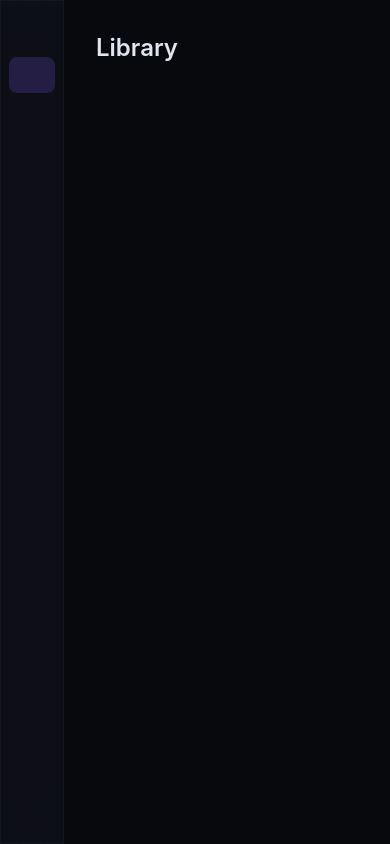
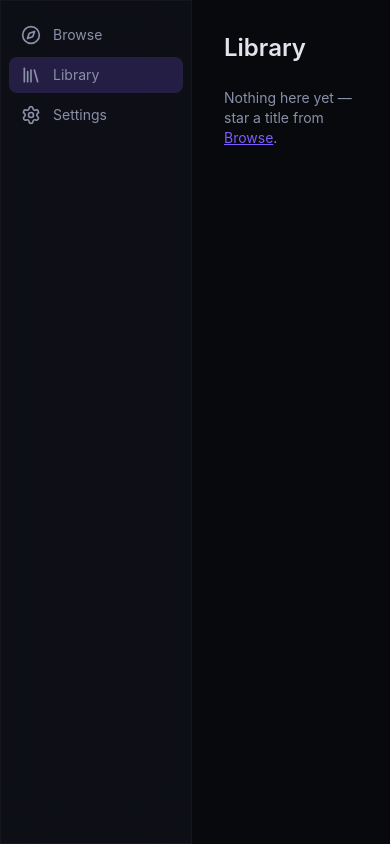
Before and after one commit to defnotean/Reading, a React (Vite) app: page /library in a window 390 px wide. Built offline with nearby package versions, Linux system fonts and the light colour scheme.

Commit message:
feat(library): add Library route + store
Implements useLibrary Zustand store (items, loading, refresh, remove)
and replaces the LibraryRoute stub with a responsive grid, empty/loading
states, and hover-to-reveal Remove button that optimistically unstarred
titles from local state.

```diff
--- a/src/routes/LibraryRoute.tsx
+++ b/src/routes/LibraryRoute.tsx
@@ -1,7 +1,53 @@
+import { useEffect } from "react";
+import { Link } from "react-router-dom";
+import { motion } from "framer-motion";
+import { convertFileSrc } from "@tauri-apps/api/core";
+import { useLibrary } from "../stores/useLibrary";
+
 export default function LibraryRoute() {
+  const { items, loading, refresh, remove } = useLibrary();
+  useEffect(() => { void refresh(); }, [refresh]);
+
   return (
-    <div className="p-8">
-      <h1 className="text-2xl font-semibold">Library</h1>
+    <div className="h-full overflow-y-auto p-8">
+      <h1 className="text-2xl font-semibold mb-6">Library</h1>
+      {loading ? (
+        <p className="text-ink-300 text-sm">Loading…</p>
+      ) : items.length === 0 ? (
+        <p className="text-ink-300 text-sm">
+          Nothing here yet — star a title from <Link to="/" className="text-accent underline">Browse</Link>.
+        </p>
+      ) : (
+        <ul className="grid grid-cols-2 sm:grid-cols-3 md:grid-cols-4 lg:grid-cols-5 xl:grid-cols-6 gap-4">
+          {items.map(t => {
+            const cover = t.cover_path ? convertFileSrc(t.cover_path) : undefined;
+            return (
+              <motion.li
+                key={`${t.source}_${t.source_id}`}
+                initial={{ opacity: 0, y: 12 }}
+                animate={{ opacity: 1, y: 0 }}
+                className="rounded-lg overflow-hidden glass relative group"
+              >
+                <Link to={`/t/${t.source}/${t.source_id}`}>
+                  <div className="aspect-[2/3] bg-ink-800">
+                    {cover && <img src={cover} alt={t.title} className="w-full h-full object-cover" />}
+                  </div>
+                  <div className="p-2.5">
+                    <p className="text-sm font-medium line-clamp-2">{t.title}</p>
+                    {t.author && <p className="text-xs text-ink-300 truncate mt-1">{t.author}</p>}
+                  </div>
+                </Link>
+                <button
+                  onClick={(e) => { e.preventDefault(); void remove(t.source, t.source_id); }}
+                  className="absolute top-2 right-2 opacity-0 group-hover:opacity-100 transition-opacity bg-ink-900/70 backdrop-blur px-2 py-1 rounded text-xs hover:bg-red-500/80"
+                >
+                  Remove
+                </button>
+              </motion.li>
+            );
+          })}
+        </ul>
+      )}
     </div>
   );
 }
--- /dev/null
+++ b/src/stores/useLibrary.ts
@@ -0,0 +1,26 @@
+import { create } from "zustand";
+import { libraryList, setStarred } from "../ipc/library";
+import type { TitleRecord } from "../types";
+
+interface LibraryStore {
+  items: TitleRecord[];
+  loading: boolean;
+  refresh: () => Promise<void>;
+  remove: (source: string, id: string) => Promise<void>;
+}
+
+export const useLibrary = create<LibraryStore>((set, get) => ({
+  items: [],
+  loading: false,
+  refresh: async () => {
+    set({ loading: true });
+    try {
+      const items = await libraryList();
+      set({ items });
+    } finally { set({ loading: false }); }
+  },
+  remove: async (source, id) => {
+    await setStarred(source, id, false);
+    set({ items: get().items.filter(x => !(x.source === source && x.source_id === id)) });
+  },
+}));
```
